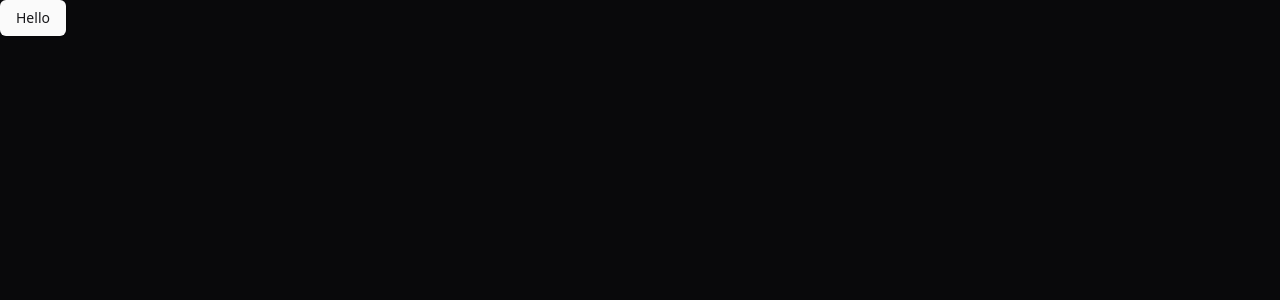
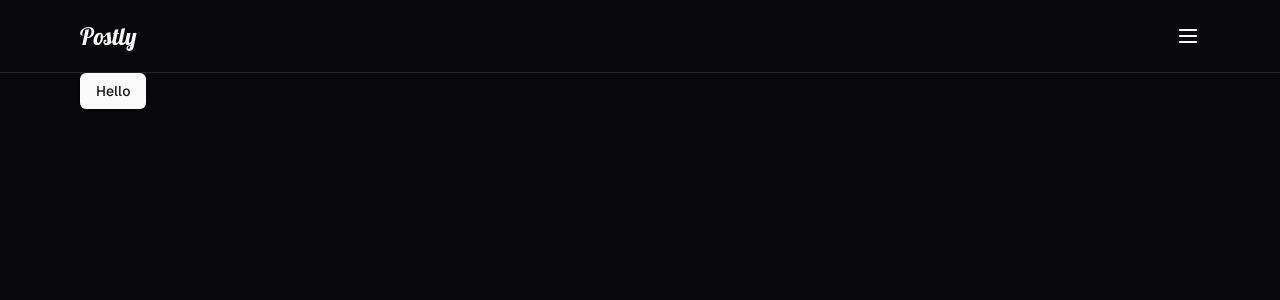
Before and after one commit to imxnasr/postly, a Next.js app: page / in a window 1280 px wide. Shown: the top 300 px of the page. Built offline with nearby package versions, Linux system fonts and the light colour scheme.

Commit message:
✨ Created  Navbar and Drawer functionality

```diff
--- a/app/globals.css
+++ b/app/globals.css
@@ -27,7 +27,7 @@
     --chart-3: 197 37% 24%;
     --chart-4: 43 74% 66%;
     --chart-5: 27 87% 67%;
-    --radius: 0.5rem
+    --radius: 0.5rem;
   }
   .dark {
     --background: 240 10% 3.9%;
@@ -53,12 +53,13 @@
     --chart-2: 160 60% 45%;
     --chart-3: 30 80% 55%;
     --chart-4: 280 65% 60%;
-    --chart-5: 340 75% 55%
+    --chart-5: 340 75% 55%;
   }
 }
 @layer base {
   * {
     @apply border-border;
+    font-family: var(--font-geist-sans);
   }
   body {
     @apply bg-background text-foreground;
--- a/app/layout.tsx
+++ b/app/layout.tsx
@@ -1,6 +1,8 @@
 import type { Metadata } from "next";
 import localFont from "next/font/local";
 import "./globals.css";
+
+import { Navbar } from "@/components/Navbar";
 
 const geistSans = localFont({
   src: "./fonts/GeistVF.woff",
@@ -12,9 +14,14 @@ const geistMono = localFont({
   variable: "--font-geist-mono",
   weight: "100 900",
 });
+const lobster = localFont({
+  src: "./fonts/Lobster.ttf",
+  variable: "--font-lobster",
+  weight: "100 900",
+});
 
 export const metadata: Metadata = {
-  title: "Create Next App",
+  title: "Postly",
   description: "Generated by create next app",
 };
 
@@ -25,7 +32,10 @@ export default function RootLayout({
 }>) {
   return (
     <html lang="en">
-      <body className={`dark ${geistSans.variable} ${geistMono.variable} antialiased`}>{children}</body>
+      <body className={`dark ${geistSans.variable} ${geistMono.variable} ${lobster.variable} antialiased`}>
+        <Navbar />
+        <div className="container">{children}</div>
+      </body>
     </html>
   );
 }
--- /dev/null
+++ b/components/Logo.tsx
@@ -0,0 +1,7 @@
+import { FC } from "react";
+
+interface LogoProps {}
+
+export const Logo: FC<LogoProps> = () => {
+  return <span className="text-2xl font-lobster">Postly</span>;
+};
--- /dev/null
+++ b/components/Navbar.tsx
@@ -0,0 +1,33 @@
+import Link from "next/link";
+import { FC } from "react";
+import { Logo } from "./Logo";
+import { Menu } from "lucide-react";
+import * as React from "react";
+
+import { Drawer, DrawerContent, DrawerDescription, DrawerHeader, DrawerTitle, DrawerTrigger } from "@/components/ui";
+
+interface NavbarProps {}
+
+export const Navbar: FC<NavbarProps> = () => {
+  return (
+    <nav className="border-b py-5 -2">
+      <div className="container flex justify-between">
+        <Link href={"/"}>
+          <Logo />
+        </Link>
+        <Drawer direction="left">
+          <DrawerTrigger>
+            <Menu />
+          </DrawerTrigger>
+          <DrawerContent className="h-screen top-0 left-0 mt-0 w-3/4 rounded-none">
+            <DrawerHeader>
+              <DrawerTitle>Hello</DrawerTitle>
+            </DrawerHeader>
+            <DrawerDescription>Hello</DrawerDescription>
+          </DrawerContent>
+        </Drawer>
+        {/* <Menu /> */}
+      </div>
+    </nav>
+  );
+};
--- /dev/null
+++ b/components/index.ts
@@ -0,0 +1 @@
+export * from "./Navbar";
--- /dev/null
+++ b/components/ui/Drawer.tsx
@@ -0,0 +1,43 @@
+"use client";
+
+import * as React from "react";
+import { Drawer as DrawerPrimitive } from "vaul";
+
+import { cn } from "@/lib/utils";
+
+const Drawer = ({ shouldScaleBackground = true, ...props }: React.ComponentProps<typeof DrawerPrimitive.Root>) => <DrawerPrimitive.Root shouldScaleBackground={shouldScaleBackground} {...props} />;
+Drawer.displayName = "Drawer";
+
+const DrawerTrigger = DrawerPrimitive.Trigger;
+
+const DrawerPortal = DrawerPrimitive.Portal;
+
+const DrawerClose = DrawerPrimitive.Close;
+
+const DrawerOverlay = React.forwardRef<React.ElementRef<typeof DrawerPrimitive.Overlay>, React.ComponentPropsWithoutRef<typeof DrawerPrimitive.Overlay>>(({ className, ...props }, ref) => <DrawerPrimitive.Overlay ref={ref} className={cn("fixed inset-0 z-50 bg-black/80", className)} {...props} />);
+DrawerOverlay.displayName = DrawerPrimitive.Overlay.displayName;
+
+const DrawerContent = React.forwardRef<React.ElementRef<typeof DrawerPrimitive.Content>, React.ComponentPropsWithoutRef<typeof DrawerPrimitive.Content>>(({ className, children, ...props }, ref) => (
+  <DrawerPortal>
+    <DrawerOverlay />
+    <DrawerPrimitive.Content ref={ref} className={cn("fixed inset-x-0 bottom-0 z-50 mt-24 flex h-auto flex-col rounded-t-[10px] border-r bg-background", className)} {...props}>
+      {/* <div className="mx-auto mt-4 h-2 w-[100px] rounded-full bg-muted" /> */}
+      {children}
+    </DrawerPrimitive.Content>
+  </DrawerPortal>
+));
+DrawerContent.displayName = "DrawerContent";
+
+const DrawerHeader = ({ className, ...props }: React.HTMLAttributes<HTMLDivElement>) => <div className={cn("grid gap-1.5 p-4 text-center sm:text-left", className)} {...props} />;
+DrawerHeader.displayName = "DrawerHeader";
+
+const DrawerFooter = ({ className, ...props }: React.HTMLAttributes<HTMLDivElement>) => <div className={cn("mt-auto flex flex-col gap-2 p-4", className)} {...props} />;
+DrawerFooter.displayName = "DrawerFooter";
+
+const DrawerTitle = React.forwardRef<React.ElementRef<typeof DrawerPrimitive.Title>, React.ComponentPropsWithoutRef<typeof DrawerPrimitive.Title>>(({ className, ...props }, ref) => <DrawerPrimitive.Title ref={ref} className={cn("text-lg font-semibold leading-none tracking-tight", className)} {...props} />);
+DrawerTitle.displayName = DrawerPrimitive.Title.displayName;
+
+const DrawerDescription = React.forwardRef<React.ElementRef<typeof DrawerPrimitive.Description>, React.ComponentPropsWithoutRef<typeof DrawerPrimitive.Description>>(({ className, ...props }, ref) => <DrawerPrimitive.Description ref={ref} className={cn("text-sm text-muted-foreground", className)} {...props} />);
+DrawerDescription.displayName = DrawerPrimitive.Description.displayName;
+
+export { Drawer, DrawerPortal, DrawerOverlay, DrawerTrigger, DrawerClose, DrawerContent, DrawerHeader, DrawerFooter, DrawerTitle, DrawerDescription };
--- a/components/ui/index.ts
+++ b/components/ui/index.ts
@@ -1 +1,2 @@
 export * from "./Button";
+export * from "./Drawer";
--- a/package.json
+++ b/package.json
@@ -9,6 +9,7 @@
     "lint": "next lint"
   },
   "dependencies": {
+    "@radix-ui/react-dialog": "^1.1.2",
     "@radix-ui/react-slot": "^1.1.0",
     "class-variance-authority": "^0.7.1",
     "clsx": "^2.1.1",
@@ -17,7 +18,8 @@
     "react": "19.0.0-rc-66855b96-20241106",
     "react-dom": "19.0.0-rc-66855b96-20241106",
     "tailwind-merge": "^2.5.5",
-    "tailwindcss-animate": "^1.0.7"
+    "tailwindcss-animate": "^1.0.7",
+    "vaul": "^1.1.1"
   },
   "devDependencies": {
     "@types/node": "^20",
--- a/tailwind.config.ts
+++ b/tailwind.config.ts
@@ -4,6 +4,21 @@ export default {
   darkMode: ["class"],
   content: ["./pages/**/*.{js,ts,jsx,tsx,mdx}", "./components/**/*.{js,ts,jsx,tsx,mdx}", "./app/**/*.{js,ts,jsx,tsx,mdx}"],
   theme: {
+    fontFamily: {
+      lobster: ["var(--font-lobster)", "var(--font-geist-sans)", "system-ui"],
+      geistSans: ["var(--font-geist-sans)"],
+      geistMono: ["var(--font-geist-mono)"],
+    },
+    container: {
+      center: true,
+      padding: {
+        DEFAULT: "1rem",
+        sm: "2rem",
+        lg: "4rem",
+        xl: "5rem",
+        "2xl": "6rem",
+      },
+    },
     extend: {
       borderRadius: {
         lg: "var(--radius)",
```
Also changed, not shown: app/fonts/Lobster.ttf (added), 1 other file (tests, documents, lock files or other folders).
